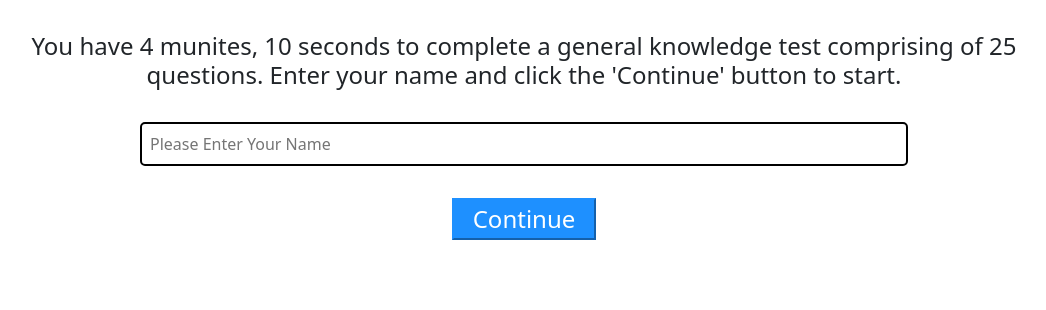
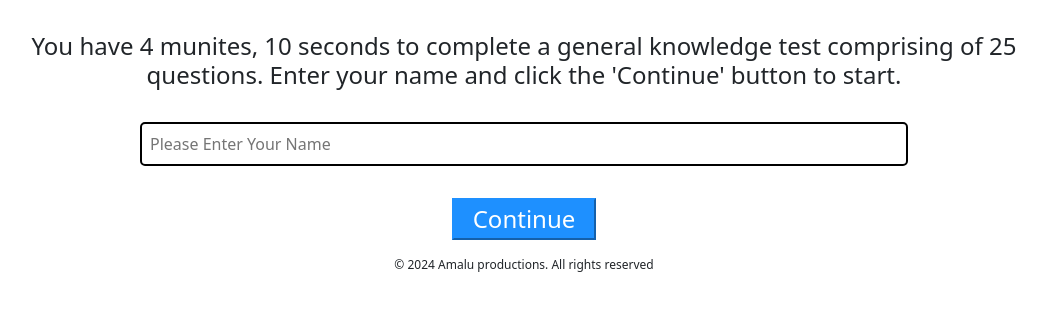
Before and after one commit to Prim3timer/test, a React (Create React App) app: page / in a window 1280 px wide. Shown: the top 310 px of the page, without its empty margins (116-1162 px from the left). Built offline with nearby package versions, Linux system fonts and the light colour scheme.

Commit message:
added copyright symbol

```diff
--- a/src/App.js
+++ b/src/App.js
@@ -62,6 +62,8 @@ const inputRef3 = useRef('')
   }
   console.log(colator)
   }
+
+  const year = new Date().getFullYear()
               const handleSubmit = async (e)=> {
                 e.preventDefault()
                 setStarted(false)
@@ -261,6 +263,7 @@ setCandidate={setCandidate}
             {allComponents}
             {/* <i class="fa fa-caret-left" aria-hidden='true'></i> */}
             <h2 style={{marginLeft: '20rem'}}>{sendError}</h2>
+            <sub>&copy; {year} Amalu productions. All rights reserved </sub>
           </div>
 
   );
--- a/src/testPage.js
+++ b/src/testPage.js
@@ -36,7 +36,8 @@ const TestPage = ({ next,
       onClick={()=> handleNext(next)}
       >Next</button></section>
 
-
+      const date = new Date().getFullYear()
+      // const today = new Intl.DateTimeFormat('en-US', { dateStyle: 'full', timeStyle: 'short' }).format(date)
 
 useEffect(()=> {
   const interval = setInterval(()=>{
@@ -136,6 +137,7 @@ useEffect(()=>{
 
                 {/* <button onClick={(e)=> handleSubmit(e)}>Submit</button> */}
                 {/* {navButtons} */}
+                {/* <sub>Amalu productions &copy;{date}</sub> */}
                     </div>
                 )
                 }
```
